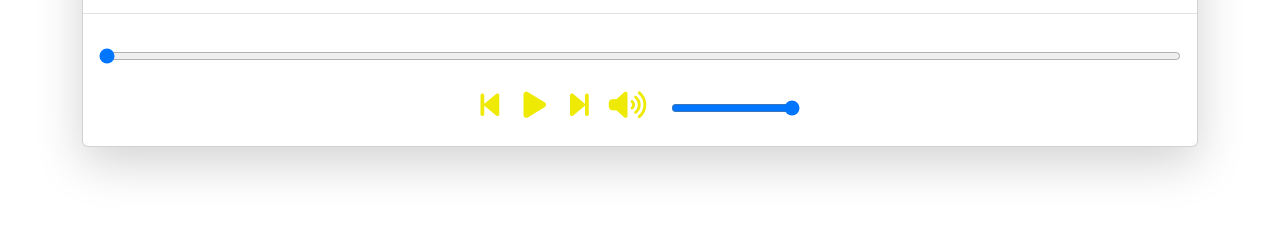
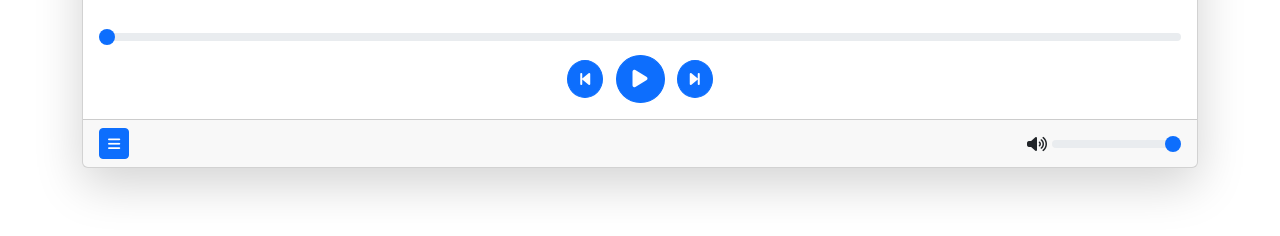
Before and after one commit to cankacar0/music-player, a website: page index.html in a window 1280 px wide. Shown: the part 554-790 px from the top of the page. Drawn offline with nearby package versions, Linux system fonts and the light colour scheme.

Commit message:
design improved

```diff
--- a/index.html
+++ b/index.html
@@ -6,7 +6,7 @@
     <link rel="stylesheet" href="css/main.css">
     <link rel="stylesheet" href="https://cdnjs.cloudflare.com/ajax/libs/font-awesome/6.4.2/css/all.min.css" integrity="sha512-z3gLpd7yknf1YoNbCzqRKc4qyor8gaKU1qmn+CShxbuBusANI9QpRohGBreCFkKxLhei6S9CQXFEbbKuqLg0DA==" crossorigin="anonymous" referrerpolicy="no-referrer" />
     <link href="https://cdn.jsdelivr.net/npm/bootstrap@5.3.1/dist/css/bootstrap.min.css" rel="stylesheet" integrity="sha384-4bw+/aepP/YC94hEpVNVgiZdgIC5+VKNBQNGCHeKRQN+PtmoHDEXuppvnDJzQIu9" crossorigin="anonymous">
-    <title>Document</title>
+    <title>Music Player</title>
 </head>
 <body>
 
@@ -21,22 +21,32 @@
             </div>
             <div class="card-body">
                 <div id="progress">
-                    <input type="range" id="progress-bar">
+                    <input type="range" id="progress-bar" class="form-range">
                     <div class="times">
                         <span id="current-time">00:00</span>
                         <span id="duration"></span>
                     </div>
                 </div>
-                <div id="controls">
-                    <div>
-                        <i id="previous" class = "fa-solid fa-backward-step"></i>
-                        <i id="play" class="fa-solid fa-play"></i>
-                        <i id="next" class="fa-solid fa-forward-step"></i>
-                    </div>
-                    <div>
-                        <i id="volume" class="fa-solid fa-volume-high"></i>
-                        <input type="range" name="" id="volume-bar" max="100" value="100">
-                    </div>
+                <div id="controls" class="text-center">
+                    <button id="previous" class="btn btn-primary rounded-circle">
+                        <i  class = "fa-solid fa-backward-step"></i>
+                    </button>
+                    <button id="play" class="btn btn-primary rounded-circle btn-lg mx-2">
+                        <i  class="fa-solid fa-play"></i>
+                    </button>
+                    <button id="next" class="btn btn-primary rounded-circle">
+                        <i  class="fa-solid fa-forward-step"></i>
+                    </button>
+
+                </div>
+            </div>
+            <div class="card-footer">
+                <button class="btn btn-primary btn-sm">
+                    <i class="fa-solid fa-bars"></i>
+                </button>
+                <div class="volume-container">
+                    <i id="volume" class="fa-solid fa-volume-high"></i>
+                    <input type="range" name="" class="form-range" id="volume-bar" max="100" value="100">
                 </div>
             </div>
         </div>
--- a/javascript/app.js
+++ b/javascript/app.js
@@ -24,7 +24,7 @@ function displayMusic(music) {
     title.innerText = music.getName();
     singer.innerText = music.singer;
     // image.src = "img/" + music.img;
-    image.src = "https://picsum.photos/300/100";
+    image.src = music.img;
     audio.src = "mp3/" + music.file;
 }
 
@@ -59,13 +59,13 @@ function nextMusic(){
 
 function pauseMusic(){
     container.classList.remove("playing");
-    play.classList = "fa-solid fa-play"
+    play.querySelector("i").classList = "fa-solid fa-play"
     audio.pause();
 }
 
 function playMusic(){
     container.classList.add("playing");
-    play.classList = "fa-solid fa-pause"
+    play.querySelector("i").classList = "fa-solid fa-pause"
     audio.play();
 }
 
--- a/javascript/music.js
+++ b/javascript/music.js
@@ -12,7 +12,7 @@ class Music {
 }
 
 const musicList = [
-    new Music ("Boşver", "Nilüfer", "1.jpeg", "1.mp3"),
-    new Music ("Bu da geçer mi sevgilim", "yalın", "2.jpeg", "2.mp3"),
-    new Music ("aramızda uçurumlar", "suat suna", "3.jpeg", "3.mp3")
+    new Music ("Boşver", "Nilüfer", "https://picsum.photos/300/100", "1.mp3"),
+    new Music ("Bu da geçer mi sevgilim", "yalın", "https://picsum.photos/300/100", "2.mp3"),
+    new Music ("aramızda uçurumlar", "suat suna", "https://picsum.photos/300/100", "3.mp3")
 ];
--- a/sass/main.scss
+++ b/sass/main.scss
@@ -5,30 +5,11 @@ body{
     height: 100vh;
 }
 .container {
-    width: 400px;
+    width: 250px;
 }
 
-#controls{
-
-    display: flex;
-    align-items: center;
-    justify-content: center;
-
-    i {
-        font-size: 30px;
-        color: rgb(238, 234, 4);
-        margin-right: 20px;
-        margin-bottom: 10px;
-    }
-}
 
 #progress {
-
-    margin-bottom: 20px;
-
-    &-bar{
-        width: 100%;
-    }
 
     .times{
         display: flex;
@@ -36,3 +17,13 @@ body{
         justify-content: space-between;
     }
 }
+
+.card-footer, .volume-container {
+    display: flex;
+    align-items: center;
+    justify-content: space-between;
+}
+
+.volume-container i{
+    margin-right: 5px;
+}
```
Also changed, not shown: css/main.css.
